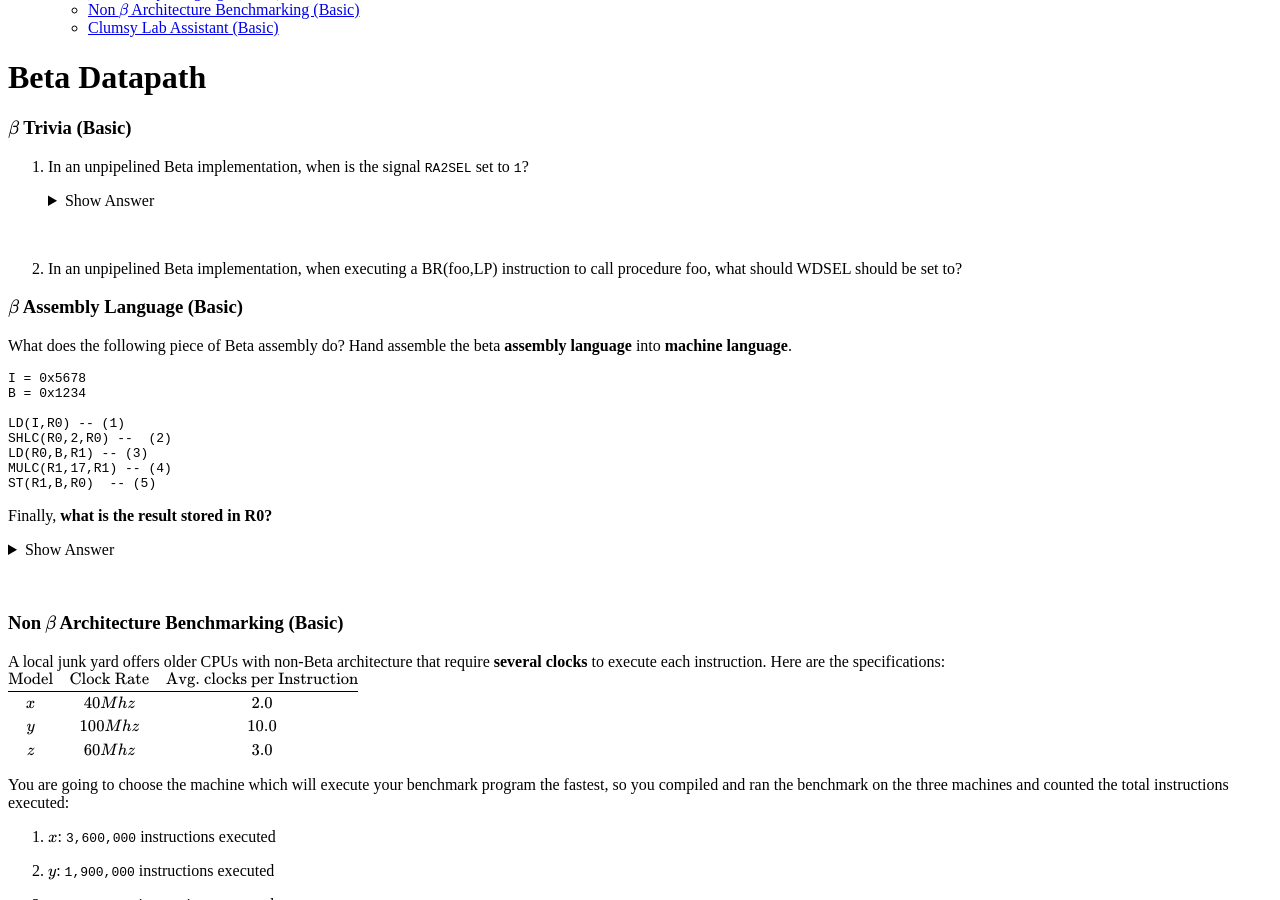
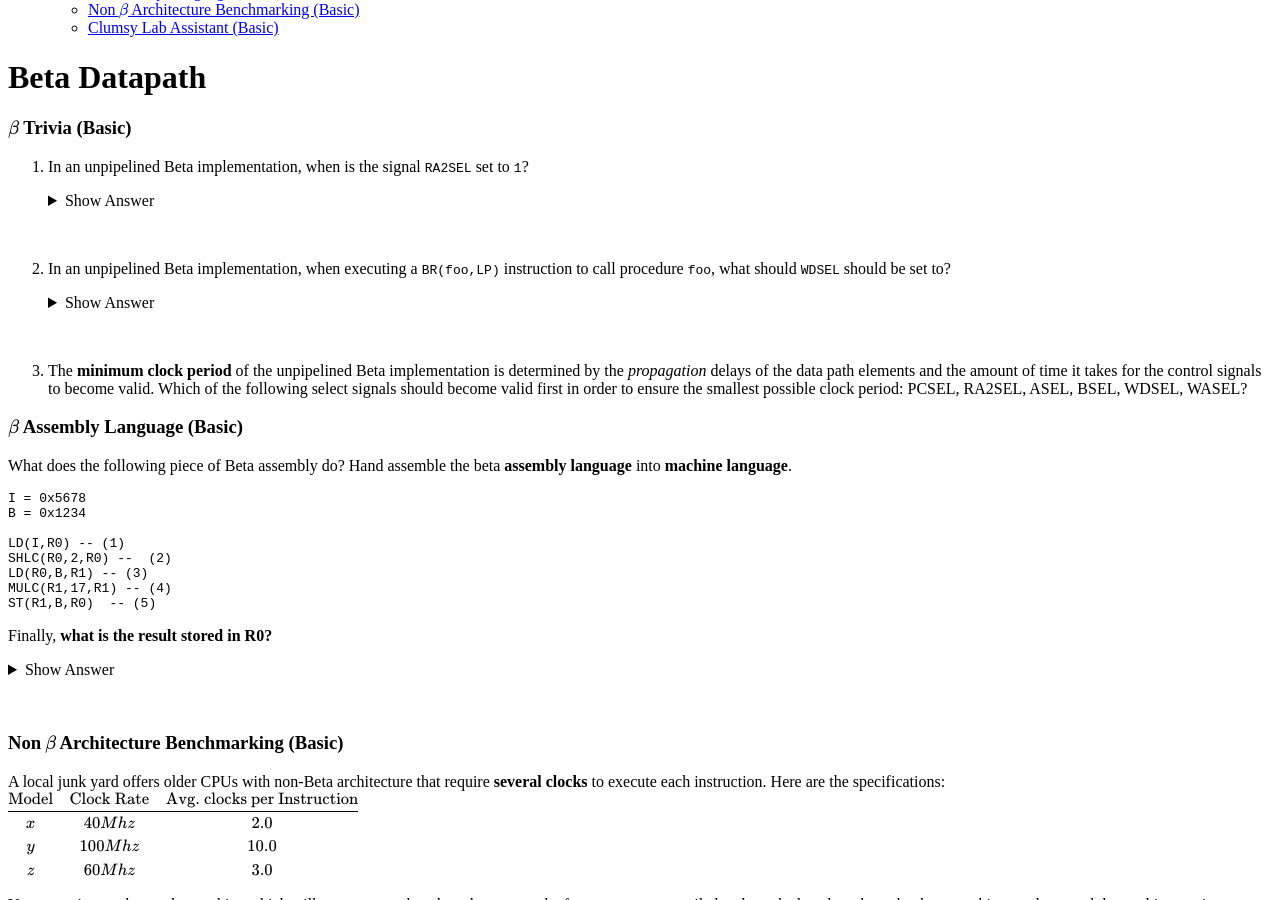
Before and after one commit to natalieagus/natalieagus.github.io, a Jekyll site: the page built from 50002/50002problem_set_5.md, in a window 1280 px wide and 900 px high, scrolled down 408 px. Built offline with Jekyll 4.4.1, drawn with Linux system fonts in a browser that asks for light colours; formulas are drawn with MathJax 3; a script that is not in the unit is left out; the repository's description, which GitHub fills in, is left out.

Commit message:
50002/50002problem_set_5.md updated from https://stackedit.io/

```diff
--- a/50002/50002problem_set_5.md
+++ b/50002/50002problem_set_5.md
@@ -33,7 +33,19 @@ Each topic's questions are grouped into **three** categories: basic, intermediat
 	<br/>
 	{::options parse_block_html="false" /}
 
-2. In an unpipelined Beta implementation, when executing a BR(foo,LP) instruction to call procedure foo, what should WDSEL should be set to?
+2. In an unpipelined Beta implementation, when executing a `BR(foo,LP)` instruction to call procedure `foo`, what should `WDSEL` should be set to?
+
+	{::options parse_block_html="true" /}
+	<details>
+	<summary markdown="span">Show Answer</summary>
+
+	`BR(foo,LP)` is a *macro* for `BEQ(R31,foo,LP)`. All `BNE/BEQ` instructions save the address of the following instruction in the specified destination register (`LP` in the example instruction). So `WDSEL` should be set `0`, selecting the output of the `PC+4` logic as the data to be **written into the register file.**
+	</details>
+	<br/>
+	{::options parse_block_html="false" /}
+
+3. The **minimum clock period** of the unpipelined Beta implementation is determined by the *propagation* delays of the data path elements and the amount of time it takes for the control signals to become valid. Which of the following select signals should become valid first in order to ensure the smallest possible clock period: PCSEL, RA2SEL, ASEL, BSEL, WDSEL, WASEL?
+
 
 ### $\beta$ Assembly Language (Basic)
 
```
Also changed, not shown: other parts of 50002/50002problem_set_5.md (+1 -1 lines).
